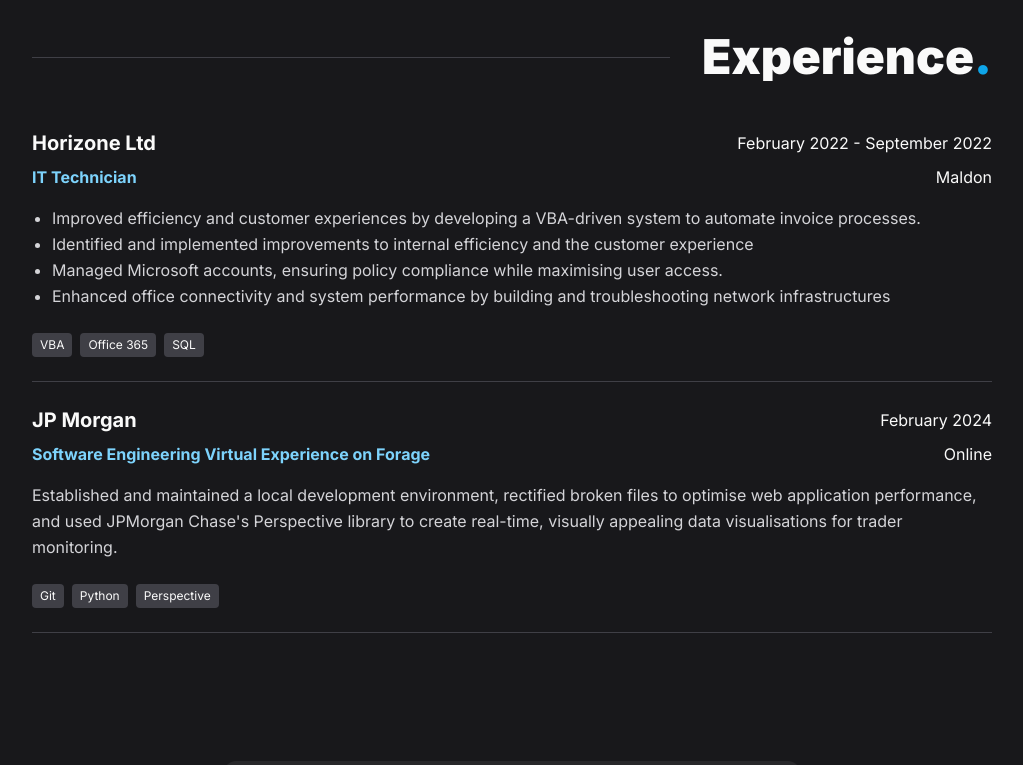
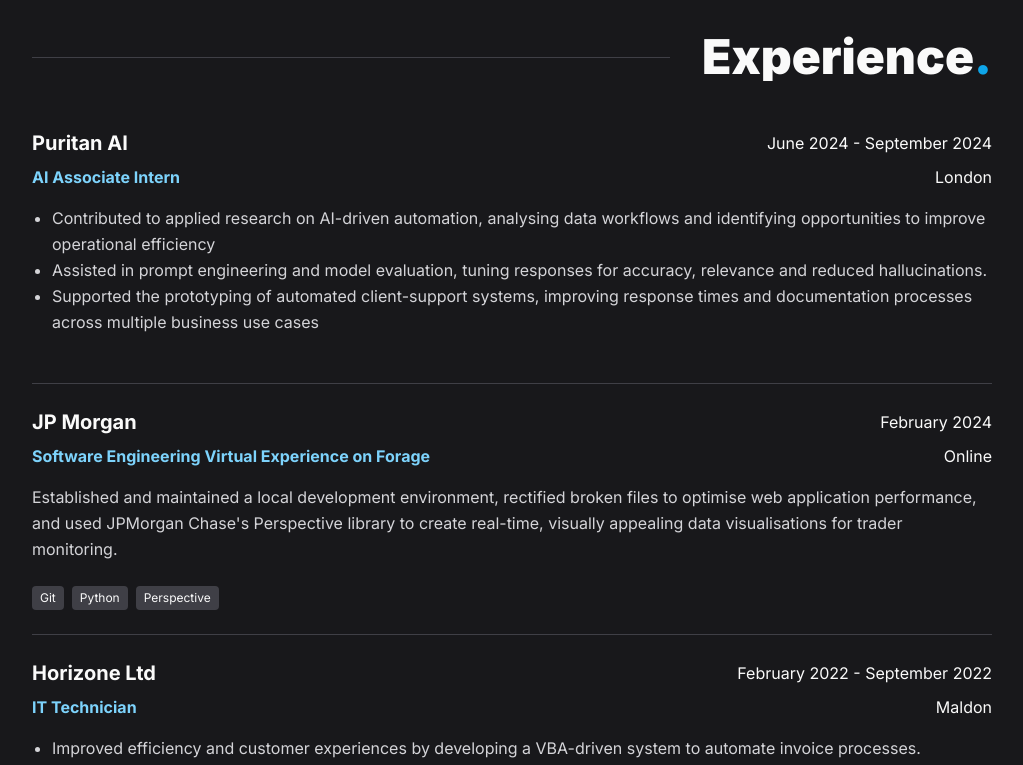
Before and after one commit to harrymcdonagh/Portfolio, a Next.js app: page / in a window 1280 px wide. Shown: the part 3420-4185 px from the top of the page, without its empty margins (155-1178 px from the left). Built offline with nearby package versions, Linux system fonts and the light colour scheme.

Commit message:
Updated CV, add Puritan AI exp

```diff
--- a/src/components/experience/Experience.tsx
+++ b/src/components/experience/Experience.tsx
@@ -14,6 +14,27 @@
 
 const experience = [
   {
+    title: "Puritan AI",
+    position: "AI Associate Intern",
+    time: "June 2024 - September 2024",
+    location: "London",
+    description: [
+      "Contributed to applied research on AI-driven automation, analysing data workflows and identifying opportunities to improve operational efficiency",
+      "Assisted in prompt engineering and model evaluation, tuning responses for accuracy, relevance and reduced hallucinations.",
+      "Supported the prototyping of automated client-support systems, improving response times and documentation processes across multiple business use cases",
+    ],
+    tech: [],
+  },
+  {
+    title: "JP Morgan",
+    position: "Software Engineering Virtual Experience on Forage",
+    time: "February 2024",
+    location: "Online ",
+    description:
+      "Established and maintained a local development environment, rectified broken files to optimise web application performance, and used JPMorgan Chase's Perspective library to create real-time, visually appealing data visualisations for trader monitoring.",
+    tech: ["Git", "Python", "Perspective"],
+  },
+  {
     title: "Horizone Ltd",
     position: "IT Technician",
     time: "February 2022 - September 2022",
@@ -26,13 +47,4 @@
     ],
     tech: ["VBA", "Office 365", "SQL"],
   },
-  {
-    title: "JP Morgan",
-    position: "Software Engineering Virtual Experience on Forage",
-    time: "February 2024",
-    location: "Online ",
-    description:
-      "Established and maintained a local development environment, rectified broken files to optimise web application performance, and used JPMorgan Chase's Perspective library to create real-time, visually appealing data visualisations for trader monitoring.",
-    tech: ["Git", "Python", "Perspective"],
-  },
 ];
```
Also changed, not shown: 1 other file (tests, documents, lock files or other folders).
